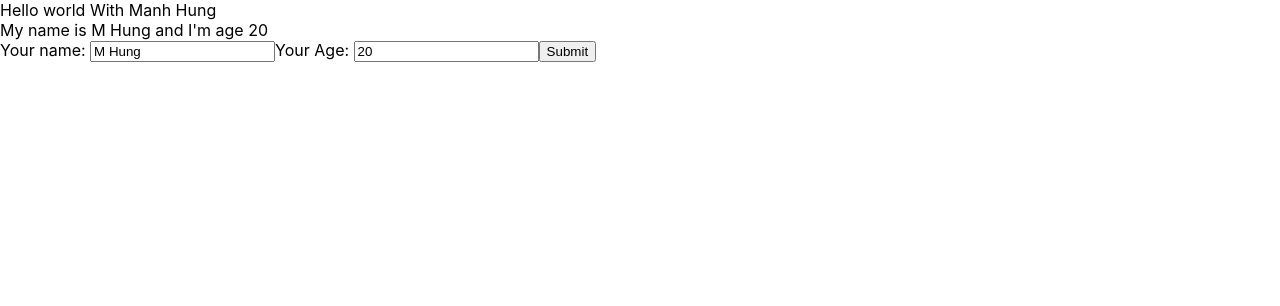
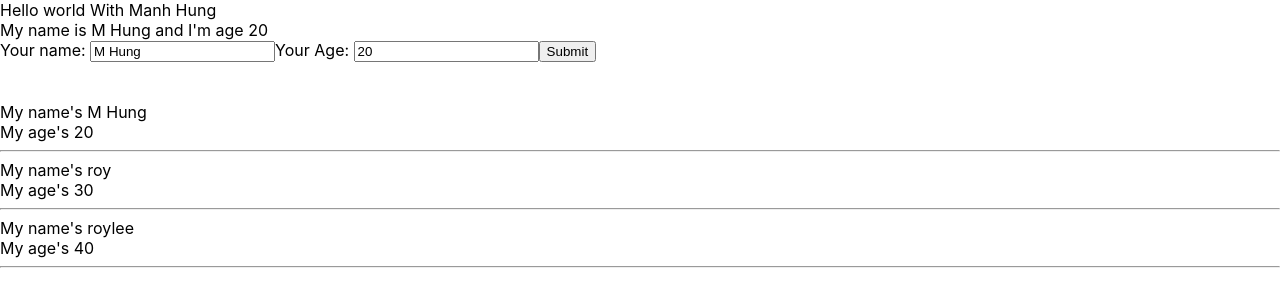
Before and after one commit to roymhung/test-demo-reactJS, a React (Create React App) app: page / in a window 1280 px wide. Shown: the top 306 px of the page. Built offline with nearby package versions, Linux system fonts and the light colour scheme.

Commit message:
Outputting list - Render Array/Object với React

```diff
--- /dev/null
+++ b/src/components/Displayinfor.js
@@ -0,0 +1,35 @@
+import React from "react";
+
+class DisplayInfor extends React.Component {
+  render() {
+    //destructuring array/object
+    const { listUsers } = this.props;
+    //const listUsers = this.props.listUsers;
+    console.log(listUsers);
+    console.log(this.props);
+    //props => viết tắt properties
+    return (
+      <div>
+        {listUsers.map((user,index) => {
+          return (
+            <div key={user.id}>
+              <div>My name's {user.name} </div>
+              <div>My age's {user.age} </div>
+              <hr />
+            </div>
+          );
+        })}
+        {/* <div>My name's {name}</div>
+          <div>My age's {age}</div>
+          <hr />
+          <div>My name's {name}</div>
+          <div>My age's {age}</div>
+          <hr />
+          <div>My name's {name}</div>
+          <div>My age's {age}</div> */}
+      </div>
+    );
+  }
+}
+
+export default DisplayInfor;
--- a/src/components/MyComponet.js
+++ b/src/components/MyComponet.js
@@ -3,13 +3,24 @@
 
 import React from "react";
 import UserInfor from "./UserInfor";
+import DisplayInfor from "./Displayinfor";
 
 class MyComponent extends React.Component {
+  state = {
+    listUsers: [
+      { id: 1, name: "M Hung", age: "20" },
+      { id: 2, name: "roy", age: "30" },
+      { id: 3, name: "roylee", age: "40" },
+    ],
+  };
   // JSX
   render() {
     return (
       <div>
         <UserInfor />
+        <br />
+        <br />
+        <DisplayInfor listUsers={this.state.listUsers} />
       </div>
     );
   }
```
